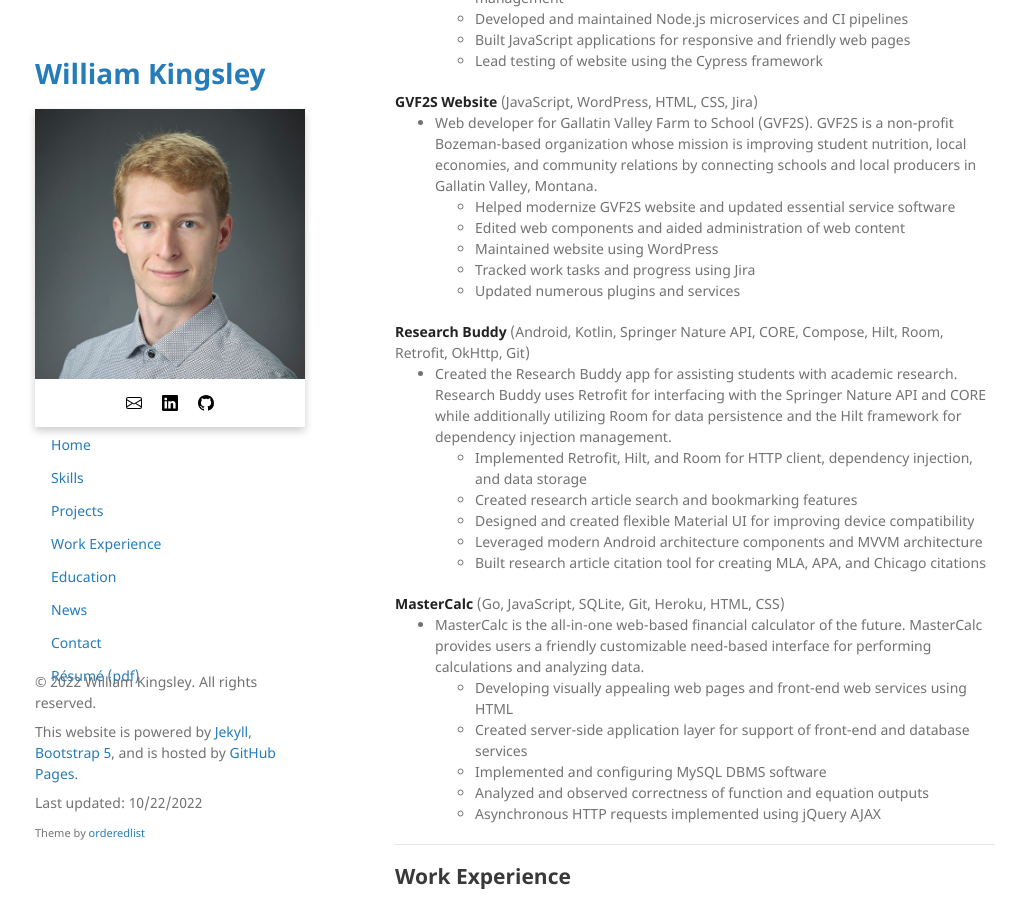
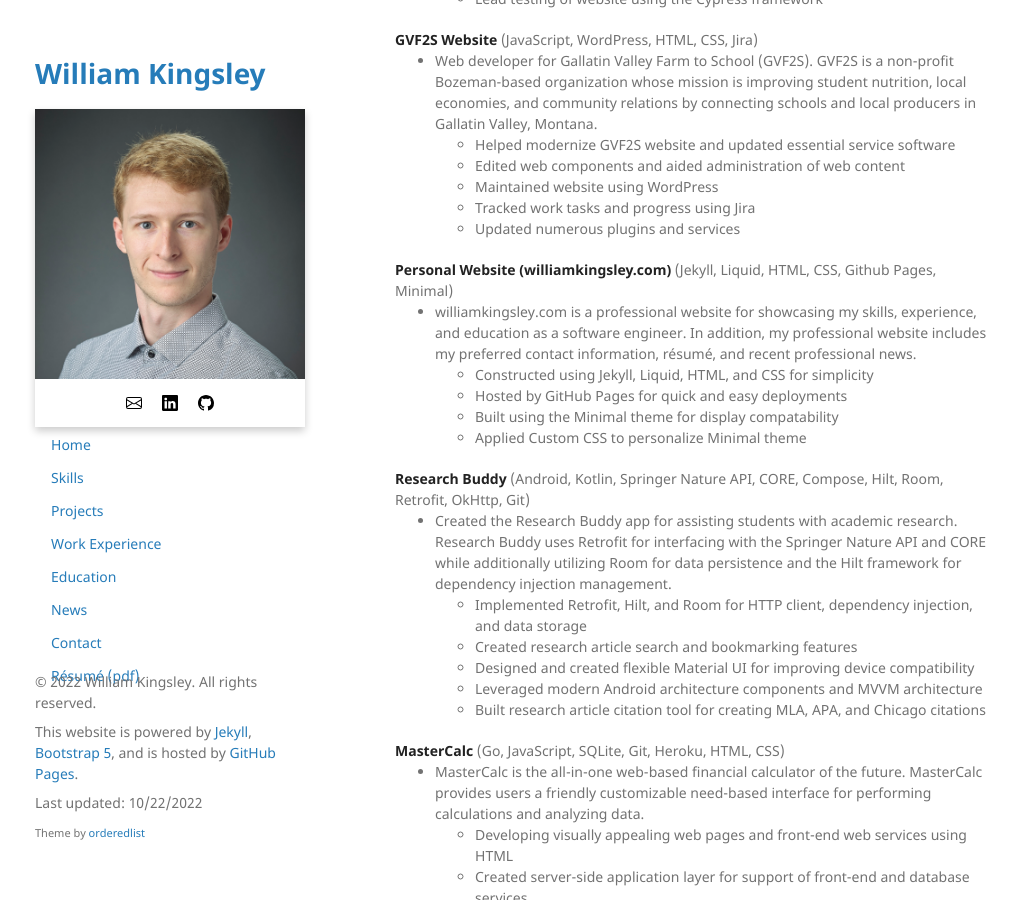
Before and after one commit to data-programmer/data-programmer.github.io, a Jekyll site: the page built from index.md, in a window 1280 px wide and 900 px high, scrolled down 4024 px. Shown: the whole window, without its empty margins (125-1142 px from the left). Built offline with Jekyll 4.4.1, drawn with Linux system fonts in a browser that asks for light colours; some of the changed text lies outside the part shown.

Commit message:
Adding professional website to projects

```diff
--- a/_data/projects.yml
+++ b/_data/projects.yml
@@ -3,18 +3,6 @@
   tech: "(Kotlin, Android, Jetpack Compose, ...)"
   desc: "..."
   showpoints: true
-  points:
-    - point: ""
-    - point: ""
-    - point: ""
-    - point: ""
-    - point: ""
-
-- title: "Personal Website (williamkingsley.com)"
-  employer: "Personal Project"
-  tech: "(Jekyll, Liquid, Github Pages, Minimal)"
-  desc: "..."
-  showpoints: false
   points:
     - point: ""
     - point: ""
@@ -188,6 +176,17 @@
     - point: "Tracked work tasks and progress using Jira"
     - point: "Updated numerous plugins and services"
 
+- title: "Personal Website (williamkingsley.com)"
+  employer: "Personal Project"
+  tech: "(Jekyll, Liquid, HTML, CSS, Github Pages, Minimal)"
+  desc: "williamkingsley.com is a professional website for showcasing my skills, experience, and education as a software engineer. In addition, my professional website includes my preferred contact information, résumé, and recent professional news."
+  showpoints: true
+  points:
+    - point: "Constructed using Jekyll, Liquid, HTML, and CSS for simplicity"
+    - point: "Hosted by GitHub Pages for quick and easy deployments"
+    - point: "Built using the Minimal theme for display compatability"
+    - point: "Applied Custom CSS to personalize Minimal theme"
+
 - title: "Research Buddy"
   employer: "Personal Project"
   tech: "(Android, Kotlin, Springer Nature API, CORE, Compose, Hilt, Room, Retrofit, OkHttp, Git)"
```
